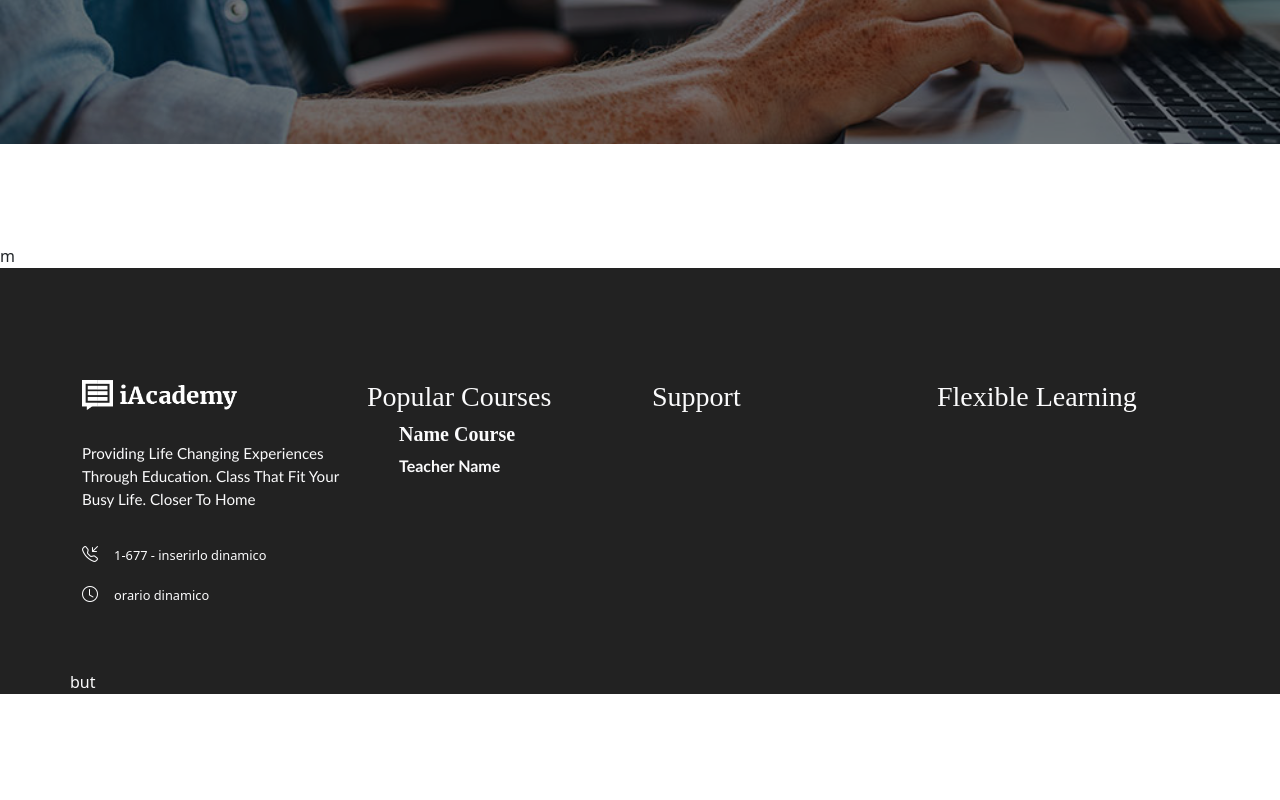
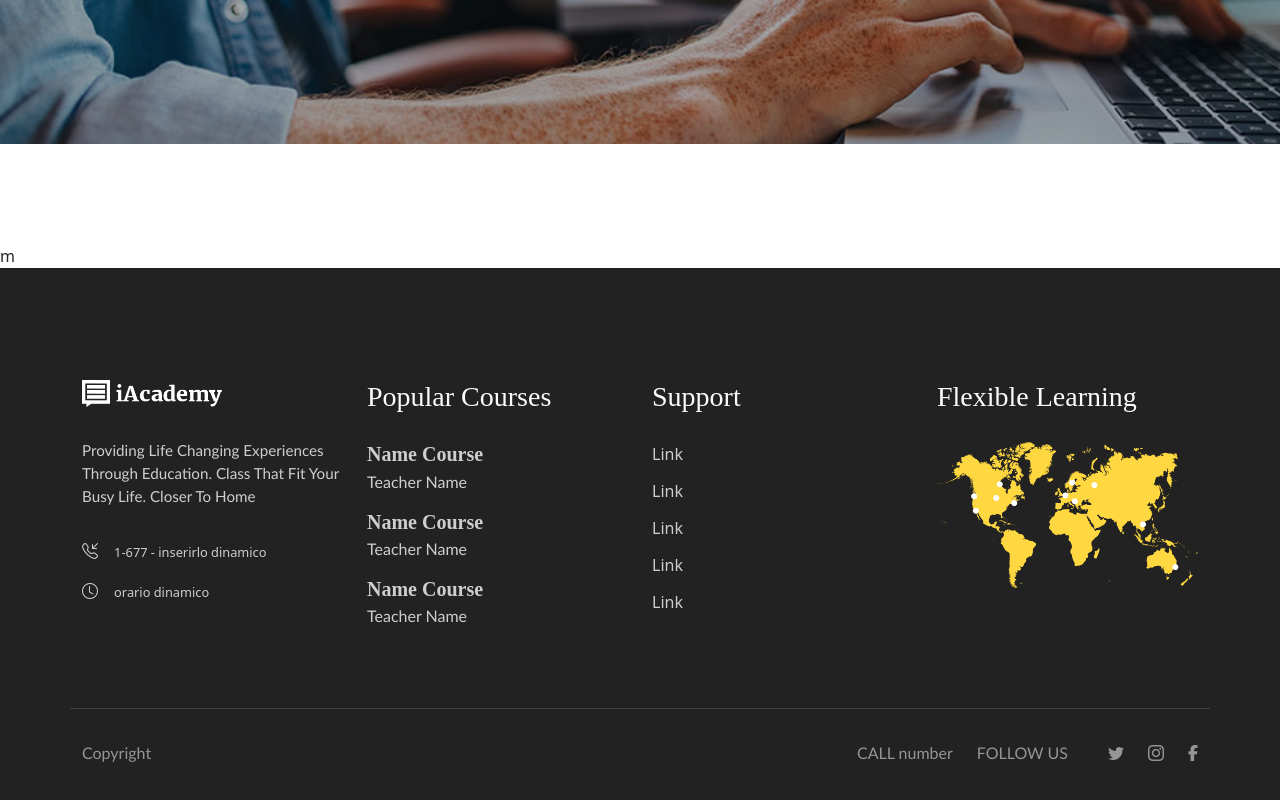
Before and after one commit to manuelmenama/proj-html-vuejs, a Vue app: page / in a window 1280 px wide. Shown: the part 556-1356 px from the top of the page. Before the commit the page ends 1250 px from the top, so only its background shows below. Built offline with nearby package versions, Linux system fonts and the light colour scheme.

Commit message:
created some stored info

```diff
--- a/src/assets/data/store.js
+++ b/src/assets/data/store.js
@@ -18,4 +18,59 @@ export const store = reactive ({
 
   //store famous clienti
 
+  //store footer
+  //info iAcademy
+  contactAcademy: {
+    telephone: "1-677-124-44227",
+    openTime: "Mon - Sat 8.00 - 18.00"
+  },
+  //support links
+  supportLinks: [
+    {
+      name: "User dashboard",
+      link: "#"
+    },
+    {
+      name: "Contact Us",
+      link: "#"
+    },
+    {
+      name: "FAQ",
+      link: "#"
+    },
+    {
+      name: "Course Offer",
+      link: "#"
+    },
+    {
+      name: "Events",
+      link: "#"
+    },
+  ],
+  //lower footer
+  //copyright info
+  externalInfo: {
+
+    copyright: "Copyrights 2017 ©Mikado Themes",
+    telephone: "+44 300 303 0266"
+
+  },
+  socialContact:[
+    {
+      name: "Twitter",
+      logoClass: "bi bi-twitter",
+      link: "#"
+    },
+    {
+      name: "Instagram",
+      logoClass: "bi bi-instagram",
+      link: "#"
+    },
+    {
+      name: "Facebook",
+      logoClass: "fa-brands fa-facebook-f",
+      link: "#"
+    },
+  ]
+
 });
--- a/src/components/AppFooter.vue
+++ b/src/components/AppFooter.vue
@@ -43,6 +43,7 @@ export default {
           </h3>
 
           <ul>
+
             <li>
               <a href="#">
                 <h5>
@@ -51,27 +52,90 @@ export default {
                   </strong>
                 </h5>
                 <p>
-                  <strong>
-                    Teacher Name
-                  </strong>
+                  Teacher Name
                 </p>
               </a>
             </li>
+
+            <li>
+              <a href="#">
+                <h5>
+                  <strong>
+                    Name Course
+                  </strong>
+                </h5>
+                <p>
+                  Teacher Name
+                </p>
+              </a>
+            </li>
+
+            <li>
+              <a href="#">
+                <h5>
+                  <strong>
+                    Name Course
+                  </strong>
+                </h5>
+                <p>
+                  Teacher Name
+                </p>
+              </a>
+            </li>
+
           </ul>
 
         </div>
+
         <div class="col-3 my-support-col">
 
           <h3>
             Support
           </h3>
 
+          <ul>
+
+            <li>
+              <a href="#">
+                Link
+              </a>
+            </li>
+
+            <li>
+              <a href="#">
+                Link
+              </a>
+            </li>
+
+            <li>
+              <a href="#">
+                Link
+              </a>
+            </li>
+
+            <li>
+              <a href="#">
+                Link
+              </a>
+            </li>
+
+            <li>
+              <a href="#">
+                Link
+              </a>
+            </li>
+
+          </ul>
+
         </div>
+
         <div class="col-3 my-world-col">
 
           <h3>
             Flexible Learning
           </h3>
+
+          <img src="../assets/img/footer-img-1.png" alt="">
 
         </div>
 
@@ -80,7 +144,42 @@ export default {
       <!-- componente inferiore -->
       <div class="row lower-footer">
 
-        but
+        <div class="col-6 my-copyright-col">
+          <p>
+            Copyright
+          </p>
+        </div>
+
+        <div class="col-6 my-contact-col">
+
+          <div>
+            <p>CALL <span>number</span></p>
+          </div>
+
+          <div>
+            <p>FOLLOW US</p>
+            <ul>
+
+              <li>
+                <a href="#">
+                  <i class="bi bi-twitter"></i>
+                </a>
+              </li>
+              <li>
+                <a href="#">
+                  <i class="bi bi-instagram"></i>
+                </a>
+              </li>
+              <li>
+                <a href="#">
+                  <i class="fa-brands fa-facebook-f"></i>
+                </a>
+              </li>
+
+            </ul>
+          </div>
+
+        </div>
 
       </div>
 
@@ -103,8 +202,17 @@ footer{
   .upper-footer{
     padding-bottom: 4rem;
     div{
+      h3{
+        color: $footer-h-color;
+        margin-bottom: 1.8rem;
+      }
       ul{
         list-style: none;
+        margin-left: -2rem;
+        h5{
+          font-size: 1.25rem;
+          margin-bottom: 0.2rem;
+        }
         li a{
           text-decoration: none;
           color: $footer-text-color;
@@ -115,7 +223,7 @@ footer{
   .my-logo-col{
     img{
       margin-bottom: 2rem;
-      height: 30px;
+      height: 27px;
     }
     p{
       margin-bottom: 2rem;
@@ -131,6 +239,46 @@ footer{
       }
     }
   }
+  .my-support-col{
+    ul{
+      li{
+        margin-bottom: 0.8rem;
+      }
+    }
+  }
+  .my-world-col{
+    img{
+      max-width: 100%;
+    }
+  }
+  .lower-footer{
+    padding-bottom: 1.5rem;
+    &::before{
+      content: '';
+      width: 100%;
+      border-top: 1px solid #414141;
+      margin-bottom: 2rem;
+    }
+    color: $lowerfooter-text;
+    .my-contact-col{
+      @include flex('justify-end');
+
+      & > div{
+        @include flex('only');
+        margin-left: 1.5rem;
+      }
+      ul{
+        @include flex('only');
+        list-style: none;
+        margin-left: -1rem;
+        li a{
+          text-decoration: none;
+          color: $lowerfooter-text;
+          margin-left: 1.5rem;
+        }
+      }
+    }
+  }
 }
 
 </style>
--- a/src/components/AppMain.vue
+++ b/src/components/AppMain.vue
@@ -87,7 +87,7 @@ export default {
   img{
     width: 100%;
     transform: translateY(-100px);
-    filter: brightness(50%);
+    filter: brightness(70%);
     object-fit: cover;
     height: 700px;
   }
--- a/src/styles/partials/_mixin.scss
+++ b/src/styles/partials/_mixin.scss
@@ -20,6 +20,11 @@
 
     align-items: center;
     flex-direction: row-reverse;
+
+  } @else if $type == 'justify-end'{
+
+    align-items: center;
+    justify-content: end;
+
   }
-
 }
--- a/src/styles/partials/_variables.scss
+++ b/src/styles/partials/_variables.scss
@@ -2,5 +2,7 @@
 $text-color-white: #ffffff;
 
 //footer color
-$footer-text-color: #fbfbfc;
+$footer-h-color: #fbfbfc;
+$footer-text-color: #cecece;
 $footer-bg-color: #222222;
+$lowerfooter-text: #959595;
```
